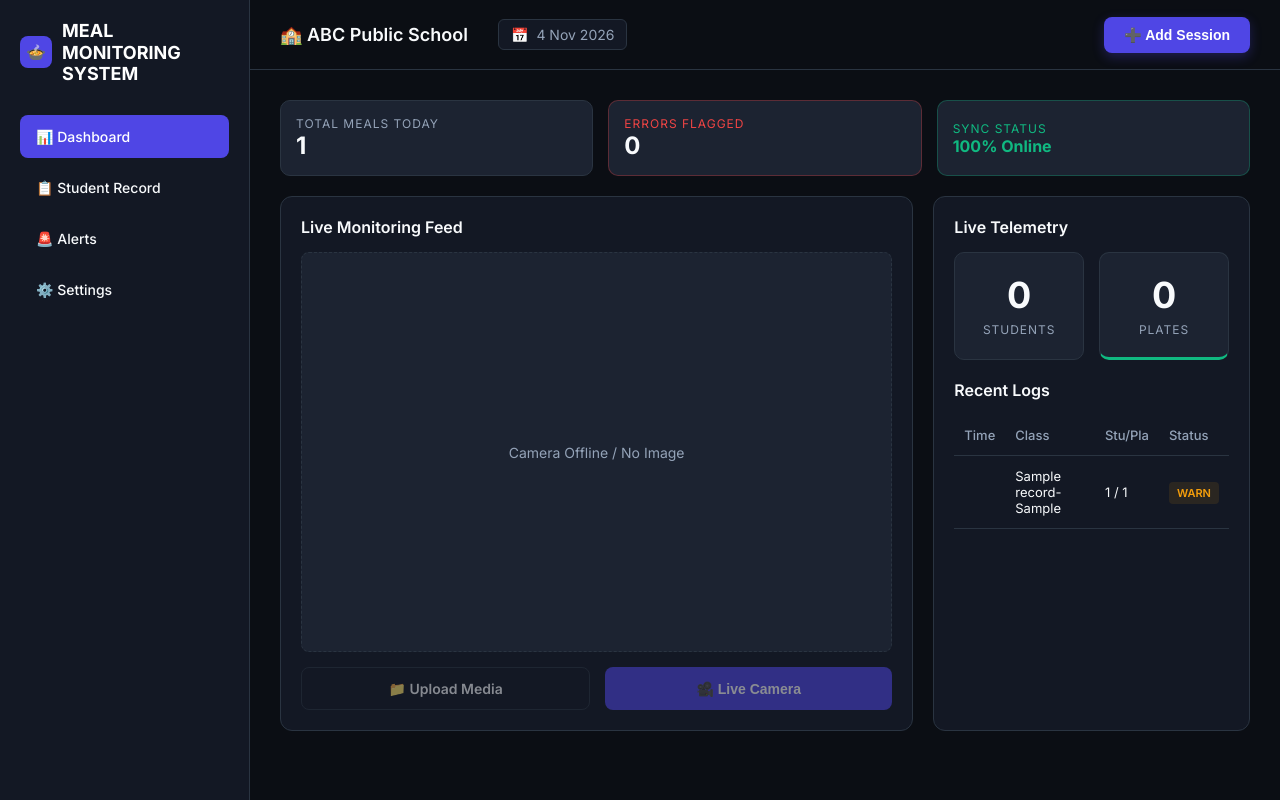
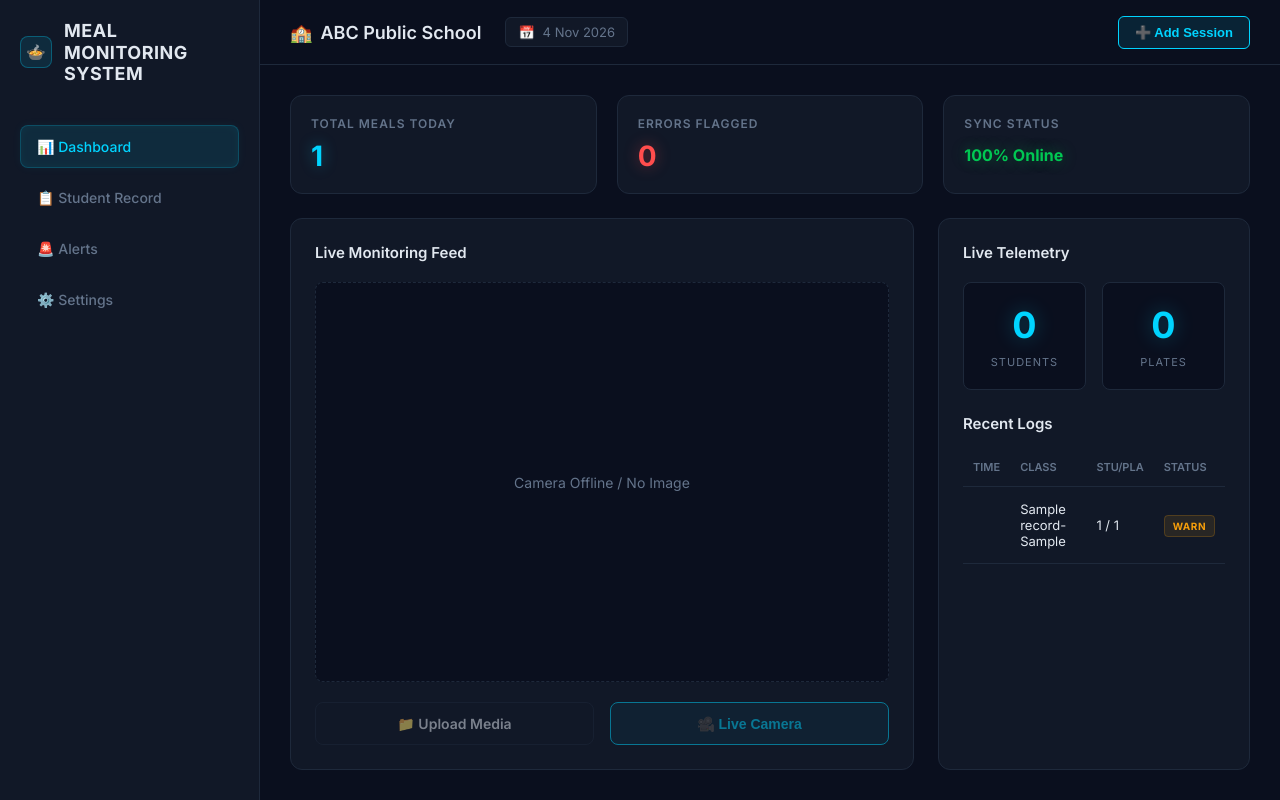
Before and after one commit to goswamiatul567-tech/mini-project, a Flask app: page /dashboard in a window 1280 px wide. Run offline with Flask 3, Linux system fonts and the light colour scheme; tables that the repository leaves empty hold one stand-in row (values such as "Sample post").

Commit message:
Redesigned dashboard with dark professional theme and cyan accents

```diff
--- a/templates/dashboard.html
+++ b/templates/dashboard.html
@@ -7,78 +7,87 @@
     <link href="https://fonts.googleapis.com/css2?family=Inter:wght@400;500;600;700&display=swap" rel="stylesheet">
     <style>
         :root {
-            --bg-dark: #0b0e14; --bg-panel: #131824; --bg-card: #1c2331;
-            --primary: #4f46e5; --primary-hover: #6366f1;
-            --success: #10b981; --danger: #ef4444; --warning: #f59e0b;
-            --text-main: #f8fafc; --text-muted: #94a3b8; --border: #2a3441;
+            --bg-page: #0A0F1E; --bg-surface: #111827; --primary: #00D4FF;
+            --text-main: #E2E8F0; --text-muted: #64748B; --danger: #FF4D4D;
+            --success: #00C853; --border: #1E293B;
         }
         * { box-sizing: border-box; margin: 0; padding: 0; }
-        body { font-family: 'Inter', sans-serif; background-color: var(--bg-dark); color: var(--text-main); display: flex; height: 100vh; overflow: hidden; }
+        body { font-family: 'Inter', sans-serif; background-color: var(--bg-page); color: var(--text-main); display: flex; height: 100vh; overflow: hidden; }
 
-        .sidebar { width: 250px; background-color: var(--bg-panel); border-right: 1px solid var(--border); padding: 20px; display: flex; flex-direction: column; flex-shrink: 0; }
-        .logo { font-size: 18px; font-weight: 800; display: flex; align-items: center; gap: 10px; margin-bottom: 30px; text-decoration: none; color: white; line-height: 1.2; }
-        .logo-icon { width: 32px; height: 32px; background: var(--primary); border-radius: 8px; display: flex; align-items: center; justify-content: center; font-size: 16px; flex-shrink: 0; }
+        .sidebar { width: 260px; background-color: var(--bg-surface); border-right: 1px solid var(--border); padding: 20px; display: flex; flex-direction: column; flex-shrink: 0; }
+        .logo { font-size: 18px; font-weight: 700; display: flex; align-items: center; gap: 12px; margin-bottom: 40px; text-decoration: none; color: var(--text-main); line-height: 1.2; letter-spacing: 0.5px; }
+        .logo-icon { width: 32px; height: 32px; background: rgba(0, 212, 255, 0.1); border: 1px solid rgba(0, 212, 255, 0.3); border-radius: 8px; display: flex; align-items: center; justify-content: center; font-size: 16px; flex-shrink: 0; color: var(--primary); }
         .nav-section { display: flex; flex-direction: column; gap: 8px; }
-        .nav-item { padding: 12px 15px; border-radius: 8px; color: var(--text-main); text-decoration: none; font-size: 14px; font-weight: 500; transition: 0.2s; display: flex; align-items: center; gap: 10px; border: 1px solid transparent; }
-        .nav-item:hover { background: var(--bg-card); border-color: var(--border); }
-        .nav-item.active { background: var(--primary); color: white; }
+        .nav-item { padding: 12px 16px; border-radius: 8px; color: var(--text-muted); text-decoration: none; font-size: 14px; font-weight: 500; transition: 0.2s; display: flex; align-items: center; gap: 12px; border: 1px solid transparent; }
+        .nav-item:hover { background: var(--bg-page); color: var(--text-main); }
+        .nav-item.active { background: rgba(0, 212, 255, 0.1); color: var(--primary); border: 1px solid rgba(0, 212, 255, 0.2); box-shadow: inset 0 0 10px rgba(0, 212, 255, 0.05), 0 0 10px rgba(0, 212, 255, 0.05); }
 
         .main-content { flex: 1; display: flex; flex-direction: column; overflow-y: auto; }
+        .top-header { height: 72px; display: flex; align-items: center; justify-content: space-between; padding: 0 30px; border-bottom: 1px solid var(--border); background: var(--bg-page); position: sticky; top: 0; z-index: 10; }
+        .school-info { display: flex; align-items: center; gap: 24px; }
+        .school-name { font-size: 18px; font-weight: 600; display: flex; align-items: center; gap: 8px; }
+        .date-box { display: flex; align-items: center; gap: 8px; font-size: 13px; color: var(--text-muted); background: var(--bg-surface); padding: 6px 12px; border-radius: 6px; border: 1px solid var(--border); }
 
-        .top-header { height: 70px; display: flex; align-items: center; justify-content: space-between; padding: 0 30px; border-bottom: 1px solid var(--border); background: var(--bg-dark); position: sticky; top: 0; z-index: 10; }
-        .school-info { display: flex; align-items: center; gap: 30px; }
-        .school-name { font-size: 18px; font-weight: 600; }
-        .date-box { display: flex; align-items: center; gap: 8px; font-size: 14px; color: var(--text-muted); background: var(--bg-panel); padding: 6px 12px; border-radius: 6px; border: 1px solid var(--border); }
+        .btn-add-session { background: rgba(0, 212, 255, 0.1); color: var(--primary); border: 1px solid var(--primary); padding: 8px 16px; border-radius: 6px; font-size: 13px; font-weight: 600; cursor: pointer; display: flex; align-items: center; gap: 8px; transition: 0.2s; }
+        .btn-add-session:hover { background: var(--primary); color: var(--bg-page); box-shadow: 0 0 15px rgba(0, 212, 255, 0.3); }
 
-        .btn-add-session { background: var(--primary); color: white; border: none; padding: 10px 20px; border-radius: 8px; font-size: 14px; font-weight: 600; cursor: pointer; display: flex; align-items: center; gap: 8px; transition: 0.2s; box-shadow: 0 4px 12px rgba(79, 70, 229, 0.3); }
-        .btn-add-session:hover { background: var(--primary-hover); transform: translateY(-2px); }
+        .page-content { padding: 30px; display: flex; flex-direction: column; gap: 24px; }
+        .health-row { display: grid; grid-template-columns: repeat(3, 1fr); gap: 20px; }
+        .stat-card { background: var(--bg-surface); border: 1px solid var(--border); border-radius: 12px; padding: 20px; display: flex; flex-direction: column; gap: 8px; }
+        .stat-title { font-size: 12px; color: var(--text-muted); text-transform: uppercase; letter-spacing: 1px; font-weight: 600; }
+        .stat-value { font-size: 28px; font-weight: 700; color: var(--text-main); }
 
-        .page-content { padding: 30px; display: flex; flex-direction: column; gap: 20px; }
-        .dashboard-grid { display: grid; grid-template-columns: 2fr 1fr; gap: 20px; }
-        @media (max-width: 1024px) { .dashboard-grid { grid-template-columns: 1fr; } }
+        .glow-cyan { text-shadow: 0 0 15px rgba(0, 212, 255, 0.4); color: var(--primary); }
+        .glow-danger { text-shadow: 0 0 15px rgba(255, 77, 77, 0.4); color: var(--danger); }
+        .glow-success { text-shadow: 0 0 15px rgba(0, 200, 83, 0.4); color: var(--success); font-size: 16px; margin-top: 6px; }
 
-        .panel { background-color: var(--bg-panel); border: 1px solid var(--border); border-radius: 12px; padding: 20px; display: flex; flex-direction: column; }
-        .panel-header { display: flex; justify-content: space-between; align-items: center; margin-bottom: 15px; }
-        .panel-title { font-size: 16px; font-weight: 600; }
+        .dashboard-grid { display: grid; grid-template-columns: 2fr 1fr; gap: 24px; }
+        @media (max-width: 1024px) { .dashboard-grid { grid-template-columns: 1fr; } .health-row { grid-template-columns: 1fr; } }
 
-        .live-badge { display: flex; align-items: center; gap: 6px; background: rgba(239, 68, 68, 0.1); color: var(--danger); padding: 4px 10px; border-radius: 20px; font-size: 12px; font-weight: 700; border: 1px solid rgba(239, 68, 68, 0.2); }
-        .live-dot { width: 8px; height: 8px; background: var(--danger); border-radius: 50%; animation: pulse 1.5s infinite; }
-        @keyframes pulse { 0% { box-shadow: 0 0 0 0 rgba(239, 68, 68, 0.7); } 70% { box-shadow: 0 0 0 6px rgba(239, 68, 68, 0); } 100% { box-shadow: 0 0 0 0 rgba(239, 68, 68, 0); } }
+        .panel { background-color: var(--bg-surface); border: 1px solid var(--border); border-radius: 12px; padding: 24px; display: flex; flex-direction: column; }
+        .panel-header { display: flex; justify-content: space-between; align-items: center; margin-bottom: 20px; }
+        .panel-title { font-size: 15px; font-weight: 600; color: var(--text-main); }
 
-        .media-box { width: 100%; min-height: 400px; background: var(--bg-card); border-radius: 8px; display: flex; align-items: center; justify-content: center; overflow: hidden; position: relative; border: 1px dashed var(--border); flex-grow: 1; }
+        .live-badge { display: flex; align-items: center; gap: 8px; background: rgba(255, 77, 77, 0.1); color: var(--danger); padding: 6px 12px; border-radius: 20px; font-size: 11px; font-weight: 700; border: 1px solid rgba(255, 77, 77, 0.2); letter-spacing: 1px; }
+        .live-dot { width: 6px; height: 6px; background: var(--danger); border-radius: 50%; animation: pulse 1.5s infinite; }
+        @keyframes pulse { 0% { box-shadow: 0 0 0 0 rgba(255, 77, 77, 0.7); } 70% { box-shadow: 0 0 0 6px rgba(255, 77, 77, 0); } 100% { box-shadow: 0 0 0 0 rgba(255, 77, 77, 0); } }
+
+        .media-box { width: 100%; min-height: 400px; background: var(--bg-page); border-radius: 8px; display: flex; align-items: center; justify-content: center; overflow: hidden; position: relative; border: 1px dashed var(--border); flex-grow: 1; }
         .media-box video, .media-box img { width: 100%; height: 100%; object-fit: cover; display: none; }
         .media-box p { color: var(--text-muted); font-size: 14px; position: absolute; }
 
-        .controls { display: flex; gap: 15px; margin-top: 15px; }
+        .controls { display: flex; gap: 16px; margin-top: 20px; }
         .btn { padding: 12px 20px; border: none; border-radius: 8px; cursor: pointer; font-size: 14px; font-weight: 600; display: flex; align-items: center; justify-content: center; gap: 8px; transition: 0.2s; flex: 1; }
-        .btn-primary { background: var(--primary); color: white; }
+        .btn-primary { background: rgba(0, 212, 255, 0.1); color: var(--primary); border: 1px solid var(--primary); }
+        .btn-primary:hover { background: var(--primary); color: var(--bg-page); }
         .btn-outline { background: transparent; border: 1px solid var(--border); color: var(--text-main); }
-        .btn-outline:hover { background: var(--bg-card); }
-        .btn-danger { background: rgba(239, 68, 68, 0.1); color: var(--danger); border: 1px solid rgba(239, 68, 68, 0.2); display: none; }
+        .btn-outline:hover { background: var(--bg-page); }
+        .btn-danger { background: rgba(255, 77, 77, 0.1); color: var(--danger); border: 1px solid rgba(255, 77, 77, 0.2); display: none; }
+        .btn-danger:hover { background: var(--danger); color: white; }
 
-        .setup-form { display: none; flex-direction: column; gap: 15px; padding: 25px; background: var(--bg-card); border-radius: 12px; margin-top: 15px; border: 1px solid var(--primary); }
+        .setup-form { display: none; flex-direction: column; gap: 15px; padding: 24px; background: var(--bg-page); border-radius: 12px; margin-top: 20px; border: 1px solid var(--primary); }
         .form-group { display: flex; flex-direction: column; gap: 8px; }
-        .form-group label { font-size: 13px; color: var(--text-muted); }
-        .form-group input { padding: 12px; background: var(--bg-dark); border: 1px solid var(--border); border-radius: 8px; color: white; font-family: inherit; }
+        .form-group label { font-size: 12px; color: var(--text-muted); font-weight: 600; text-transform: uppercase; }
+        .form-group input { padding: 12px; background: var(--bg-surface); border: 1px solid var(--border); border-radius: 8px; color: var(--text-main); font-family: inherit; }
         .form-group input:focus { outline: none; border-color: var(--primary); }
 
-        .stats-grid { display: grid; grid-template-columns: 1fr 1fr; gap: 15px; margin-bottom: 20px; }
-        .stat-card { background: var(--bg-card); padding: 20px; border-radius: 10px; border: 1px solid var(--border); text-align: center; }
-        .stat-value { font-size: 36px; font-weight: 700; }
-        .stat-title { font-size: 12px; color: var(--text-muted); text-transform: uppercase; margin-top: 5px; letter-spacing: 1px; }
+        .stats-grid { display: grid; grid-template-columns: 1fr 1fr; gap: 16px; margin-bottom: 24px; }
+        .stat-card-center { background: var(--bg-page); padding: 20px; border-radius: 8px; border: 1px solid var(--border); text-align: center; }
+        .stat-value-center { font-size: 36px; font-weight: 700; color: var(--primary); text-shadow: 0 0 20px rgba(0, 212, 255, 0.3); }
+        .stat-title-center { font-size: 11px; color: var(--text-muted); text-transform: uppercase; margin-top: 8px; letter-spacing: 1px; }
 
-        .confirm-box { display: none; background: rgba(16, 185, 129, 0.1); border: 1px solid var(--success); padding: 20px; border-radius: 12px; margin-top: 15px; text-align: center; }
+        .confirm-box { display: none; background: rgba(0, 200, 83, 0.05); border: 1px solid var(--success); padding: 20px; border-radius: 12px; margin-top: 20px; text-align: center; }
         .confirm-box h3 { color: var(--success); margin-bottom: 10px; font-size: 16px; }
         .confirm-box p { font-size: 13px; margin-bottom: 15px; color: var(--text-muted); }
 
         .table-container { overflow-x: auto; flex-grow: 1; }
         table { width: 100%; border-collapse: collapse; font-size: 13px; }
-        th { text-align: left; padding: 12px 10px; color: var(--text-muted); border-bottom: 1px solid var(--border); font-weight: 500; }
-        td { padding: 12px 10px; border-bottom: 1px solid var(--border); }
-        .badge { padding: 4px 8px; border-radius: 4px; font-size: 11px; font-weight: 600; }
-        .badge-error { background: rgba(239, 68, 68, 0.1); color: var(--danger); }
-        .badge-success { background: rgba(16, 185, 129, 0.1); color: var(--success); }
-        .badge-warning { background: rgba(245, 158, 11, 0.1); color: var(--warning); }
+        th { text-align: left; padding: 12px 10px; color: var(--text-muted); border-bottom: 1px solid var(--border); font-weight: 600; font-size: 11px; text-transform: uppercase; }
+        td { padding: 14px 10px; border-bottom: 1px solid var(--border); color: var(--text-main); }
+        .badge { padding: 4px 8px; border-radius: 4px; font-size: 10px; font-weight: 700; letter-spacing: 0.5px; }
+        .badge-error { background: rgba(255, 77, 77, 0.1); color: var(--danger); border: 1px solid rgba(255, 77, 77, 0.2); }
+        .badge-success { background: rgba(0, 200, 83, 0.1); color: var(--success); border: 1px solid rgba(0, 200, 83, 0.2); }
+        .badge-warning { background: rgba(245, 158, 11, 0.1); color: #f59e0b; border: 1px solid rgba(245, 158, 11, 0.2); }
 
         @media (max-width: 768px) {
             body { flex-direction: column; overflow-y: auto; height: auto; }
@@ -89,13 +98,14 @@
             .top-header { height: auto; padding: 15px; flex-direction: column; align-items: flex-start; gap: 15px; }
             .school-info { width: 100%; justify-content: space-between; }
             .btn-add-session { width: 100%; justify-content: center; }
-            .page-content { padding: 15px; }
+            .page-content { padding: 20px; }
+            .controls { flex-direction: column; }
         }
     </style>
 </head>
 <body>
     <div class="sidebar">
-        <a href="/" class="logo"><div class="logo-icon">🍲</div> <span>MEAL MONITORING SYSTEM</span></a>
+        <a href="/" class="logo"><div class="logo-icon">🍲</div> <span>MEAL MONITORING<br>SYSTEM</span></a>
         <div class="nav-section">
             <a class="nav-item active" href="/dashboard">📊 Dashboard</a>
             <a class="nav-item" href="/records">📋 Student Record</a>
@@ -106,21 +116,24 @@
     <div class="main-content">
         <div class="top-header">
             <div class="school-info">
-                <div class="school-name">🏫 <span id="displaySchoolName">ABC Public School</span></div>
+                <div class="school-name"><span style="color: var(--text-muted);">🏫</span> <span id="displaySchoolName">ABC Public School</span></div>
                 <div class="date-box">📅 <span id="currentDate"></span></div>
             </div>
             <button class="btn-add-session" onclick="showSetupForm()">➕ Add Session</button>
         </div>
         <div class="page-content">
-            <div style="display: flex; gap: 15px; flex-wrap: wrap;">
-                <div class="stat-card" style="flex: 1; padding: 15px; display: flex; justify-content: space-between; align-items: center; text-align: left;">
-                    <div><div class="stat-title" style="margin: 0;">Total Meals Today</div><div class="stat-value" style="font-size: 24px;">{{ stats.total_meals }}</div></div>
+            <div class="health-row">
+                <div class="stat-card">
+                    <div class="stat-title">Total Meals Today</div>
+                    <div class="stat-value glow-cyan">{{ stats.total_meals }}</div>
                 </div>
-                <div class="stat-card" style="flex: 1; padding: 15px; display: flex; justify-content: space-between; align-items: center; text-align: left; border-color: rgba(239,68,68,0.3);">
-                    <div><div class="stat-title" style="margin: 0; color: var(--danger);">Errors Flagged</div><div class="stat-value" style="font-size: 24px;">{{ stats.total_errors }}</div></div>
+                <div class="stat-card">
+                    <div class="stat-title">Errors Flagged</div>
+                    <div class="stat-value glow-danger">{{ stats.total_errors }}</div>
                 </div>
-                <div class="stat-card" style="flex: 1; padding: 15px; display: flex; justify-content: space-between; align-items: center; text-align: left; border-color: rgba(16,185,129,0.3);">
-                    <div><div class="stat-title" style="margin: 0; color: var(--success);">Sync Status</div><div class="stat-value" style="font-size: 16px; color: var(--success);">100% Online</div></div>
+                <div class="stat-card">
+                    <div class="stat-title">Sync Status</div>
+                    <div class="stat-value glow-success">100% Online</div>
                 </div>
             </div>
             <div class="dashboard-grid">
@@ -136,7 +149,7 @@
                         <img id="resultImage" src="" alt="AI Result">
                     </div>
                     <div class="setup-form" id="setupForm">
-                        <h3 style="margin-bottom: 10px;">Start New Session</h3>
+                        <h3 style="margin-bottom: 10px; font-size: 16px;">Start New Session</h3>
                         <div class="form-group"><label>Class</label><input type="text" id="inputClass" placeholder="e.g. 5"></div>
                         <div class="form-group"><label>Section</label><input type="text" id="inputSection" placeholder="e.g. A"></div>
                         <div class="form-group"><label>Present Students</label><input type="number" id="inputAttendance" placeholder="e.g. 45"></div>
@@ -145,7 +158,7 @@
                     <div class="confirm-box" id="confirmBox">
                         <h3>✅ AI Detection Complete</h3>
                         <p>Please review the image and counts above before saving to the database.</p>
-                        <button class="btn" onclick="saveToDatabase()" style="background: var(--success); color: white; width: 100%;">Confirm & Save to Records</button>
+                        <button class="btn" onclick="saveToDatabase()" style="background: var(--success); color: white; width: 100%; border: none;">Confirm & Save to Records</button>
                     </div>
                     <div class="controls">
                         <label for="fileInput" class="btn btn-outline" id="uploadBtn" style="opacity: 0.5; pointer-events: none;">📁 Upload Media</label>
@@ -156,19 +169,25 @@
                 </div>
                 <div class="panel">
                     <div class="panel-title">Live Telemetry</div>
-                    <div class="stats-grid" style="margin-top: 15px;">
-                        <div class="stat-card"><div class="stat-value" id="studentCount">0</div><div class="stat-title">Students</div></div>
-                        <div class="stat-card" style="border-bottom: 3px solid var(--success);"><div class="stat-value" id="plateCount">0</div><div class="stat-title">Plates</div></div>
+                    <div class="stats-grid" style="margin-top: 20px;">
+                        <div class="stat-card-center">
+                            <div class="stat-value-center" id="studentCount">0</div>
+                            <div class="stat-title-center">Students</div>
+                        </div>
+                        <div class="stat-card-center">
+                            <div class="stat-value-center" id="plateCount">0</div>
+                            <div class="stat-title-center">Plates</div>
+                        </div>
                     </div>
-                    <div id="statusBox" style="margin-bottom: 15px; padding: 12px; border-radius: 6px; font-size: 13px; font-weight: 600; text-align: center; display: none;"></div>
-                    <div class="panel-title">Recent Logs</div>
-                    <div class="table-container" style="margin-top: 15px;">
+                    <div id="statusBox" style="margin-bottom: 20px; padding: 12px; border-radius: 6px; font-size: 13px; font-weight: 600; text-align: center; display: none;"></div>
+                    <div class="panel-title" style="margin-bottom: 15px;">Recent Logs</div>
+                    <div class="table-container">
                         <table>
                             <thead><tr><th>Time</th><th>Class</th><th>Stu/Pla</th><th>Status</th></tr></thead>
                             <tbody>
                                 {% for row in records %}
                                 <tr>
-                                    <td>{{ row[1][11:16] }}</td>
+                                    <td style="color: var(--text-muted);">{{ row[1][11:16] }}</td>
                                     <td>{{ row[2] }}-{{ row[3] }}</td>
                                     <td>{{ row[4] }} / {{ row[5] }}</td>
                                     <td>
@@ -178,7 +197,7 @@
                                     </td>
                                 </tr>
                                 {% else %}
-                                <tr><td colspan="4" style="text-align:center; padding: 20px;">No records yet.</td></tr>
+                                <tr><td colspan="4" style="text-align:center; padding: 20px; color: var(--text-muted);">No records yet.</td></tr>
                                 {% endfor %}
                             </tbody>
                         </table>
@@ -189,12 +208,12 @@
     </div>
 <script>
     const dateOptions = { year: 'numeric', month: 'short', day: 'numeric' };
-    // Load custom school name from settings
+    document.getElementById('currentDate').innerText = new Date().toLocaleDateString('en-GB', dateOptions);
+
     const savedSchool = localStorage.getItem("schoolName");
     if (savedSchool) {
-        document.getElementById("displaySchoolName").innerText = savedSchool;
+        document.getElementById('displaySchoolName').innerText = savedSchool;
     }
-    document.getElementById('currentDate').innerText = new Date().toLocaleDateString('en-GB', dateOptions);
 
     const video = document.getElementById('videoFeed');
     const canvas = document.getElementById('canvasFeed');
```
